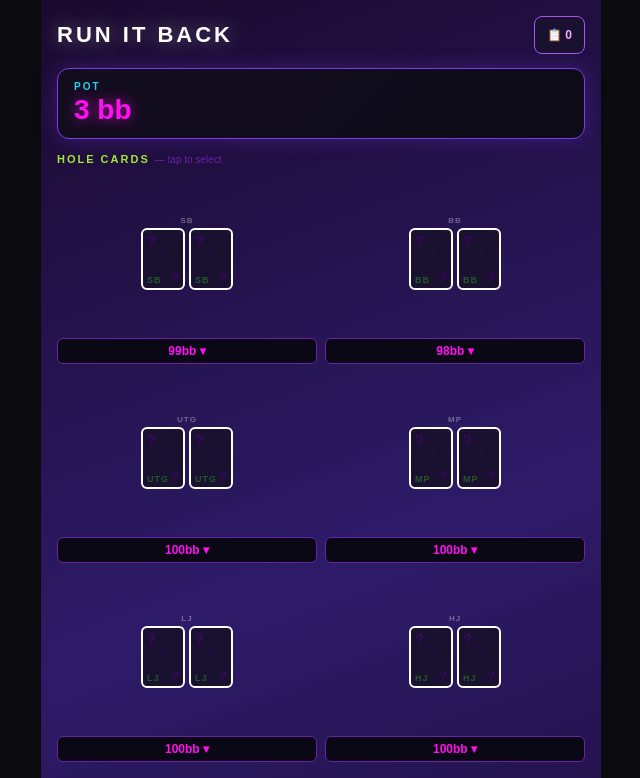
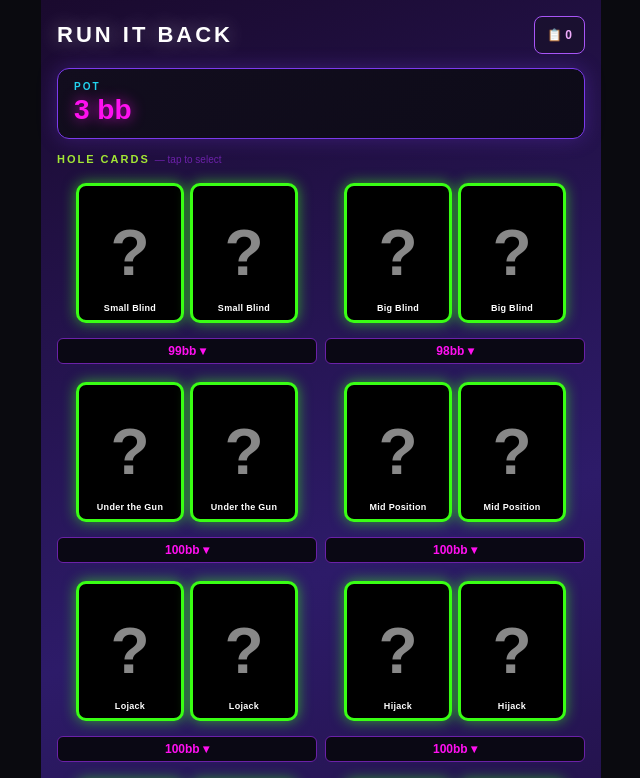
Before and after one commit to clintobrown/Run-it-Back, a React (Create React App) app: page / in a window 1280 px wide. Shown: the top 778 px of the page, without its empty margins (319-959 px from the left). Built offline with nearby package versions, Linux system fonts and the light colour scheme.

Commit message:
Update App.jsx

```diff
--- a/src/App.jsx
+++ b/src/App.jsx
@@ -365,6 +365,7 @@ function HistoryScreen({history,onSelect,onBack,onClearAll}){
 // ── Main app ──────────────────────────────────────────────────
 export default function PokerLogger(){
   const [S,setS]=useState(mkState);
+  const [history2,setHistory2]=useState([]); // undo stack
   const [straddle,setStraddle]=useState(false);
   const [stackDropOpen,setStackDropOpen]=useState(null);
   const [cardPicker,setCardPicker]=useState(null); // {type:'hole',pos} or {type:'comm',idx}
@@ -374,7 +375,9 @@ export default function PokerLogger(){
 
   useEffect(()=>{ saveHistory(history); },[history]);
 
-  const upd=useCallback(fn=>setS(prev=>{
+  const upd=useCallback(fn=>{
+    setHistory2(h=>[...h.slice(-20),S]); // save last 20 states
+    setS(prev=>{
     const n={...prev,
       hands:Object.fromEntries(Object.entries(prev.hands).map(([k,v])=>[k,[...v]])),
       stacks:{...prev.stacks},contributed:{...prev.contributed},
@@ -382,7 +385,8 @@ export default function PokerLogger(){
       folded:new Set(prev.folded),equities:{...prev.equities},community:[...prev.community],
     };
     fn(n);return n;
-  }),[]);
+  });
+  },[S]);
 
   function maybePostBlinds(n, isStraddle){
     if(n.blindsPosted)return;
@@ -417,6 +421,14 @@ export default function PokerLogger(){
   }
 
   // Select a hole card for a position
+  function undo(){
+    if(history2.length===0)return;
+    const prev=history2[history2.length-1];
+    setHistory2(h=>h.slice(0,-1));
+    setS(prev);
+    setPicker(null);
+  }
+
   function selectHoleCard(pos, slot, card){
     upd(n=>{
       n.hands[pos][slot]=card;
@@ -672,21 +684,22 @@ export default function PokerLogger(){
                 style={{width:'100%',position:'relative',cursor:'pointer',height:160,WebkitTapHighlightColor:'transparent'}}
               >
                 {/* ── No cards yet: show two unknown cards ── */}
+                {/* ── No cards yet: holographic style cards ── */}
                 {!isActive&&(
-                  <div style={{position:'absolute',inset:0,display:'flex',flexDirection:'column',alignItems:'center',justifyContent:'center',gap:3,padding:4}}>
-                    <div style={{fontSize:8,color:'rgba(255,255,255,0.35)',fontWeight:700,letterSpacing:1}}>{pos}</div>
-                    <div style={{display:'flex',gap:4,justifyContent:'center'}}>
-                      {[0,1].map(i=>(
-                        <div key={i} style={{width:44,height:62,borderRadius:6,background:'#1a1030',border:'2px solid #ffffff',display:'flex',flexDirection:'column',justifyContent:'space-between',padding:'3px 4px',flexShrink:0}}>
-                          <div style={{fontSize:15,fontWeight:900,color:'#3b0764',lineHeight:1}}>?</div>
-                          <div style={{textAlign:'center',fontSize:16,color:'rgba(59,7,100,0.4)'}}>?</div>
-                          <div style={{display:'flex',justifyContent:'space-between',alignItems:'flex-end'}}>
-                            <span style={{fontSize:9,fontWeight:900,color:'rgba(57,255,20,0.3)',letterSpacing:1}}>{pos}</span>
-                            <span style={{fontSize:13,fontWeight:900,color:'#3b0764'}}>?</span>
-                          </div>
+                  <div style={{position:'absolute',inset:0,display:'flex',alignItems:'center',justifyContent:'center',gap:6,padding:4}}>
+                    {[0,1].map(i=>(
+                      <div key={i} style={{width:108,height:140,borderRadius:10,background:'#000',border:'3px solid #39ff14',boxShadow:'0 0 14px rgba(57,255,20,0.6)',display:'flex',flexDirection:'column',justifyContent:'space-between',padding:'4px 8px 6px',flexShrink:0,position:'relative',overflow:'hidden'}}>
+                        {/* Simple gray ? */}
+                        <div style={{position:'absolute',top:0,left:0,right:0,bottom:0,display:'flex',alignItems:'center',justifyContent:'center',pointerEvents:'none'}}>
+                          <span style={{fontSize:64,fontWeight:900,color:'#888'}}>?</span>
                         </div>
-                      ))}
-                    </div>
+                        {/* Position name at bottom */}
+                        <div style={{flex:1}}/>
+                        <div style={{textAlign:'center',fontSize:9,fontWeight:700,color:'#ffffff',letterSpacing:0.3,zIndex:1,lineHeight:1.2}}>
+                          {{'SB':'Small Blind','BB':'Big Blind','UTG':'Under the Gun','MP':'Mid Position','LJ':'Lojack','HJ':'Hijack','CO':'Cutoff','BTN':'Button'}[pos]||pos}
+                        </div>
+                      </div>
+                    ))}
                   </div>
                 )}
 
```
